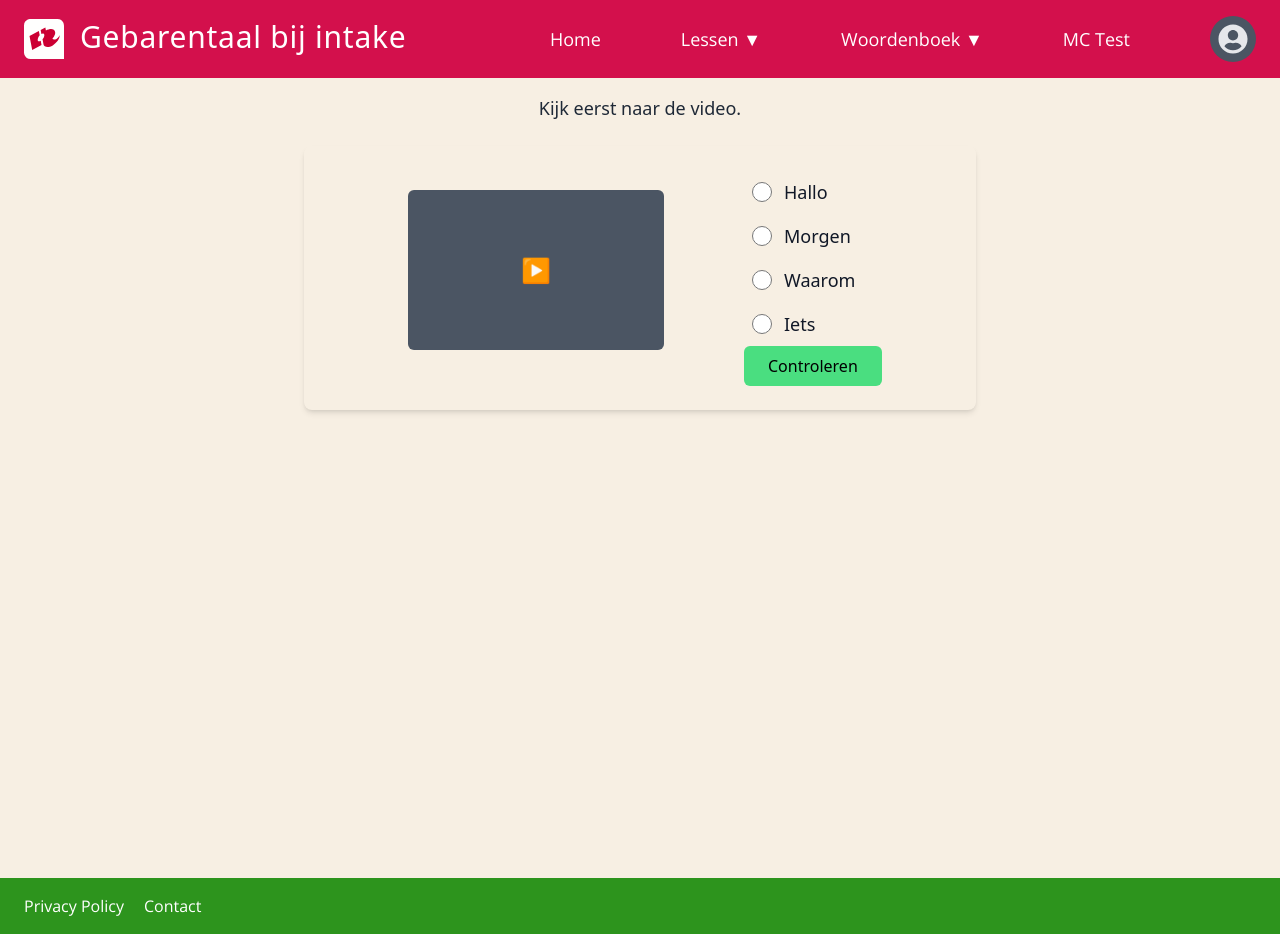
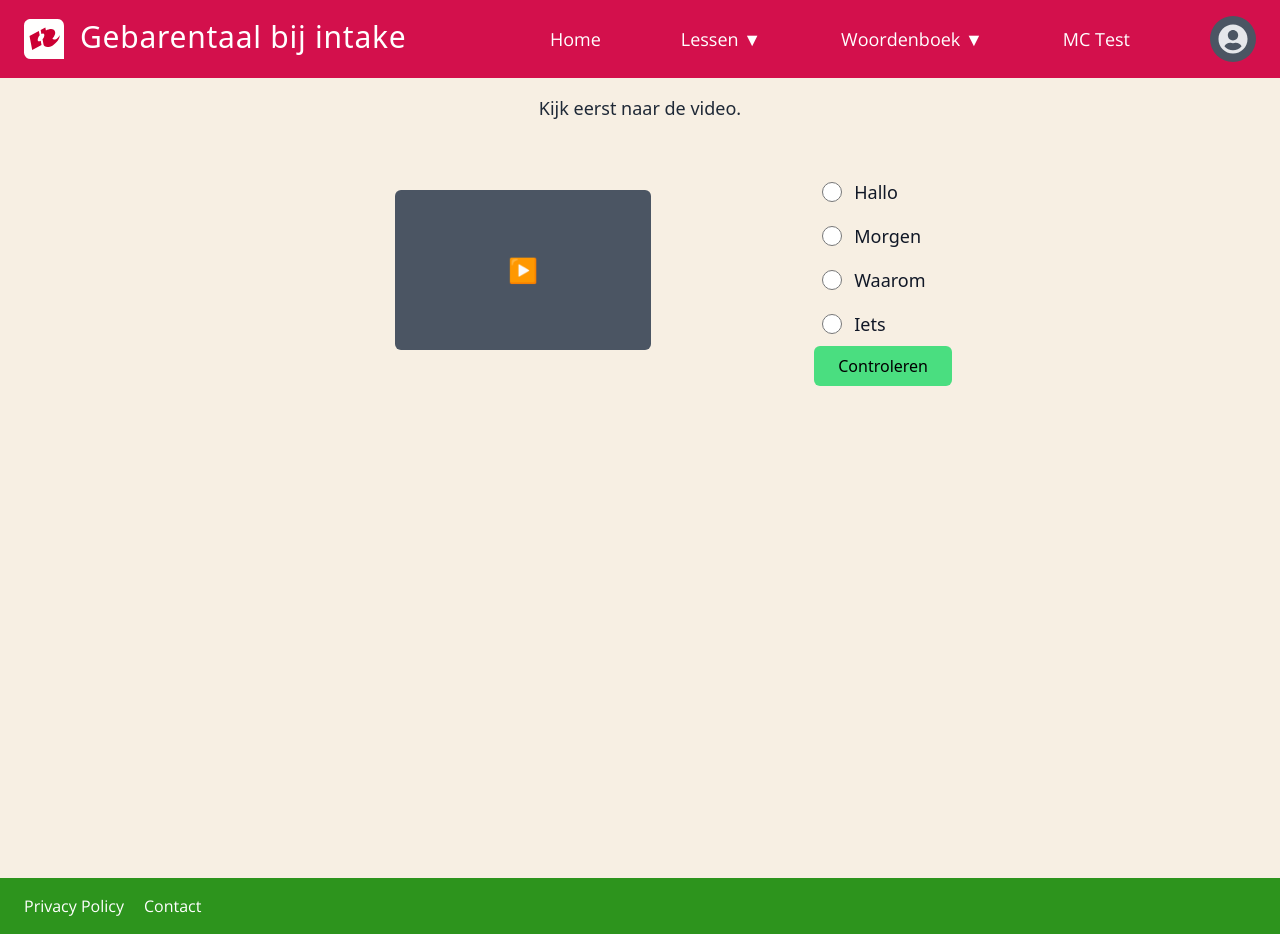
Before and after one commit to QuintenVanDerBlom/SignWitch, a React (Vite) app: page /mpcq in a window 1280 px wide. Built offline with nearby package versions, Linux system fonts and the light colour scheme.

Commit message:
Component MPCQ 75% af

```diff
--- a/src/components/MultipleChoice.jsx
+++ b/src/components/MultipleChoice.jsx
@@ -34,7 +34,7 @@ function MultipleChoice() {
                 Kijk eerst naar de video.
             </p>
 
-            <div className="w-full max-w-2xl p-6 rounded-lg shadow-md flex flex-row ">
+            <div className="w-full max-w-2xl p-6 gap-24 flex flex-row ">
                 {/*Video placeholder*/}
                 <div className="w-2/3 flex mb-4 justify-center items-center">
                     <div className="w-64 h-40 bg-gray-600 flex justify-center items-center rounded-md">
```
